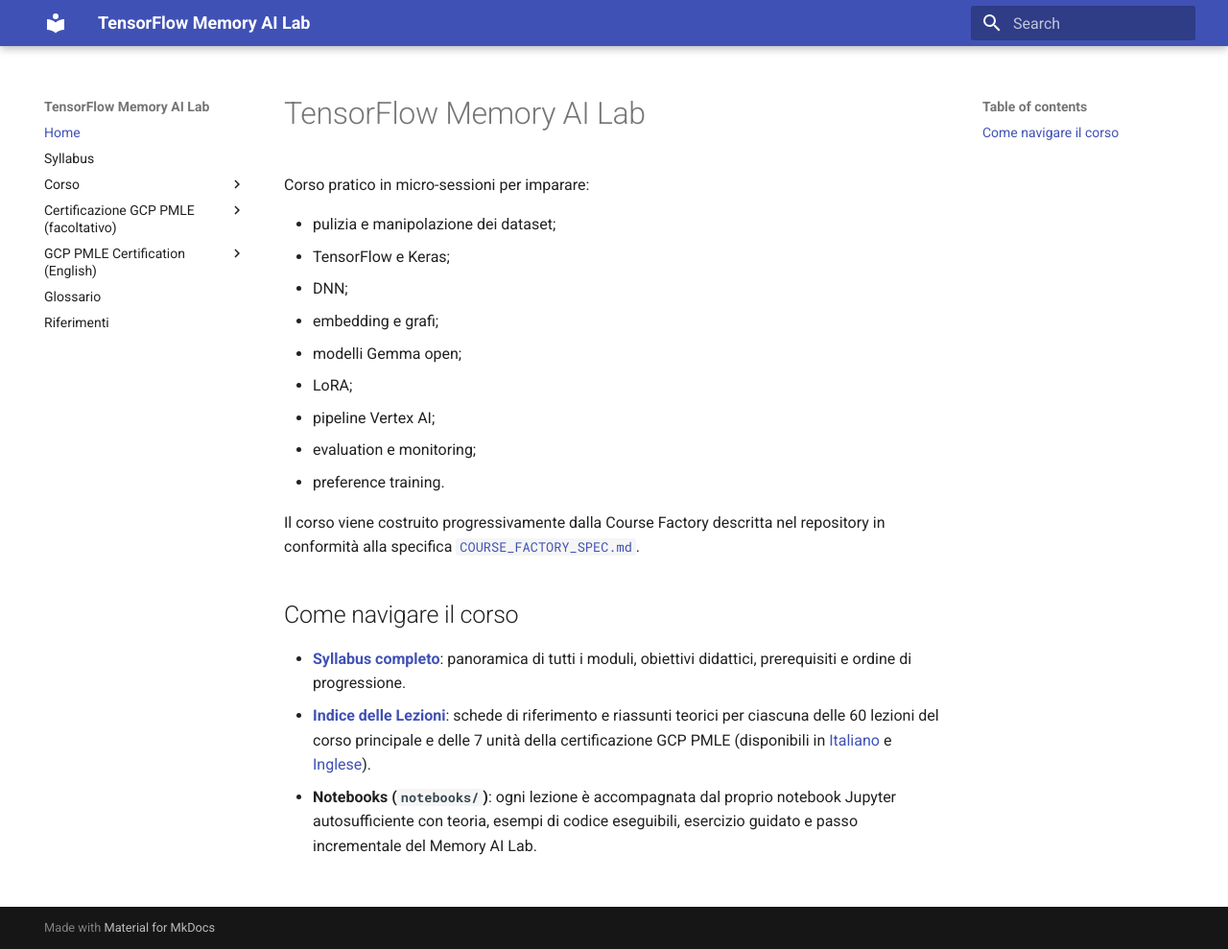
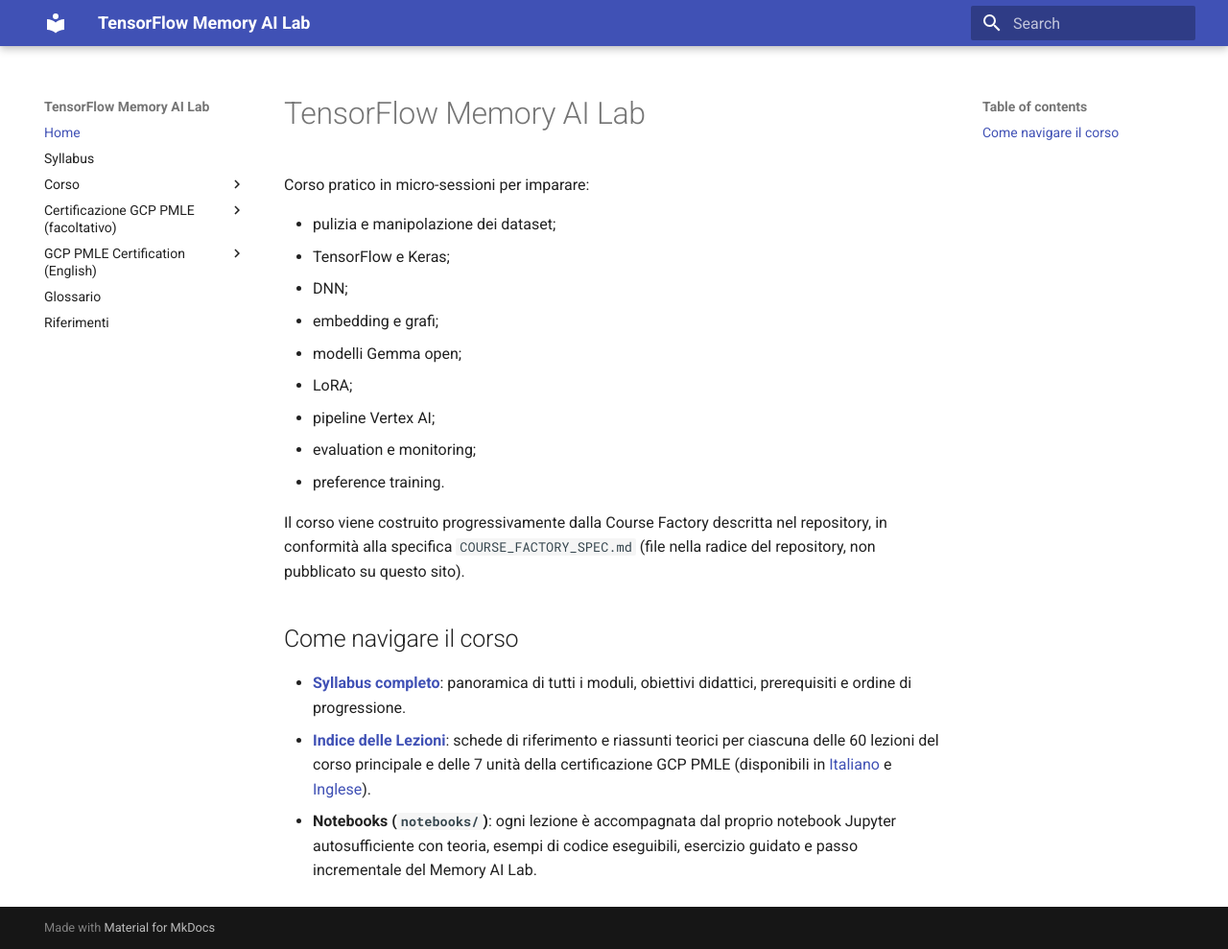
Before and after one commit to blindosbarra/tensorflow-memory-course, an MkDocs documentation site: the page built from docs/index.md, in a window 1280 px wide and 989 px high. Shown: the whole window at 96% size. Built offline with MkDocs 1.6.1 and Material for MkDocs 9.7.7, drawn with Linux system fonts in a browser that asks for light colours.

Commit message:
docs: togli il path assoluto locale dalla home del sito (WI-2)
Il link alla specifica puntava a file:///usr/local/google/home/<utente>/...
Era rotto per chiunque leggesse il sito pubblicato e, peggio, esponeva il
path locale e lo username dell'autore. Violava AGENTS.md ("Non utilizzare
path assoluti") e il Gate C della spec; mkdocs --strict non lo segnalava
perche' lo interpreta come URL esterno.

COURSE_FACTORY_SPEC.md sta nella radice del repository e non fa parte di
docs/, quindi non e' pubblicato: non esiste un URL a cui puntare senza
inventarne uno. Il riferimento resta come testo semplice, con l'indicazione
di dove trovare il file.

Verificato: nessun file:/// e nessun path o username locale sotto docs/;
mkdocs build --strict passa.

Co-Authored-By: Claude Opus 5 <noreply@anthropic.com>
Claude-Session: https://claude.ai/code/session_01NkQHmVAmoRoqr7pbBwE1gL

```diff
--- a/docs/index.md
+++ b/docs/index.md
@@ -12,7 +12,7 @@ Corso pratico in micro-sessioni per imparare:
 - evaluation e monitoring;
 - preference training.
 
-Il corso viene costruito progressivamente dalla Course Factory descritta nel repository in conformità alla specifica [`COURSE_FACTORY_SPEC.md`](file:///usr/local/google/home/sommacampagna/projects/tensorflow-memory-course/COURSE_FACTORY_SPEC.md).
+Il corso viene costruito progressivamente dalla Course Factory descritta nel repository, in conformità alla specifica `COURSE_FACTORY_SPEC.md` (file nella radice del repository, non pubblicato su questo sito).
 
 ## Come navigare il corso
 - **[Syllabus completo](syllabus.md)**: panoramica di tutti i moduli, obiettivi didattici, prerequisiti e ordine di progressione.
```
Also changed, not shown: 1 other file.
